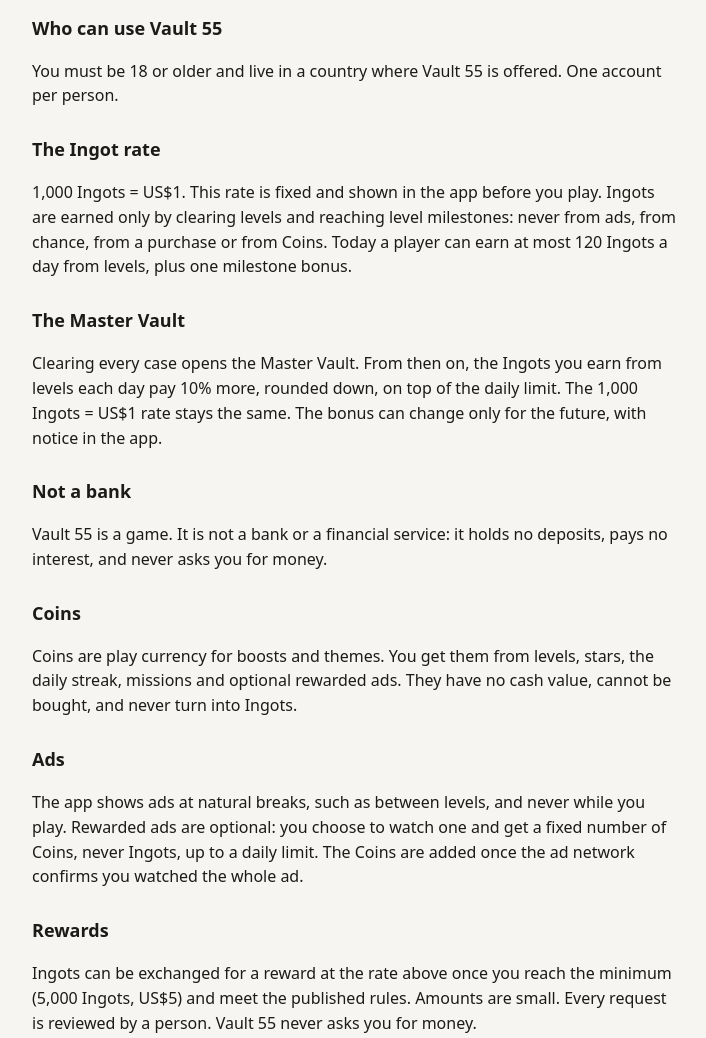
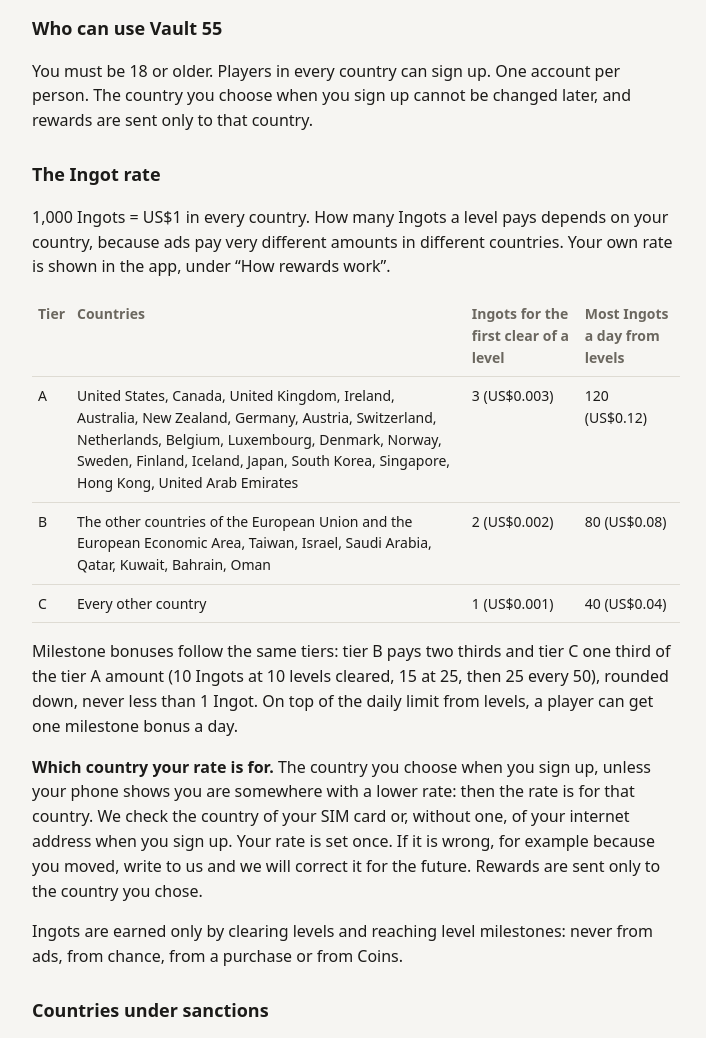
Before and after one commit to 7labs-bk/vault55-web, a plain HTML site: page terms.html in a window 1280 px wide. Shown: the part 200-1238 px from the top of the page, without its empty margins (284-990 px from the left). Drawn offline with Linux system fonts and the light colour scheme.

Commit message:
Terms: rates by country, which country the rate is for, sanctions; privacy: country checks and DB-IP

```diff
--- a/site.css
+++ b/site.css
@@ -9,3 +9,6 @@ nav { font-size: 14px; margin-bottom: 24px; } nav a { color: var(--accent); marg
 .muted { color: var(--muted); }
 a:focus-visible { outline: 2px solid var(--accent); outline-offset: 2px; }
 main a { color: var(--accent); }
+table { width: 100%; border-collapse: collapse; font-size: 14px; margin: 12px 0; }
+th, td { text-align: left; vertical-align: top; padding: 8px 6px; border-bottom: 1px solid var(--line); }
+th { color: var(--muted); font-weight: 600; }
--- a/terms.html
+++ b/terms.html
@@ -13,15 +13,28 @@
   <h1>Terms</h1>
   <p class="muted">Last updated 20 November 2026. Vault 55 is made by 7labs, Republic of Moldova. Questions: <a href="mailto:7labs7@gmail.com">7labs7@gmail.com</a>.</p>
   <h2>Who can use Vault 55</h2>
-  <p>You must be 18 or older and live in a country where Vault 55 is offered. One account per person.</p>
-  <h2>The Ingot rate</h2>
-  <p>1,000 Ingots = US$1. This rate is fixed and shown in the app before you play. Ingots are earned only by clearing levels and reaching level milestones: never from ads, from chance, from a purchase or from Coins. Today a player can earn at most 120 Ingots a day from levels, plus one milestone bonus.</p>
+  <p>You must be 18 or older. Players in every country can sign up. One account per person. The country you choose when you sign up cannot be changed later, and rewards are sent only to that country.</p>
+  <h2 id="rates">The Ingot rate</h2>
+  <p>1,000 Ingots = US$1 in every country. How many Ingots a level pays depends on your country, because ads pay very different amounts in different countries. Your own rate is shown in the app, under &ldquo;How rewards work&rdquo;.</p>
+  <table>
+    <thead><tr><th>Tier</th><th>Countries</th><th>Ingots for the first clear of a level</th><th>Most Ingots a day from levels</th></tr></thead>
+    <tbody>
+      <tr><td>A</td><td>United States, Canada, United Kingdom, Ireland, Australia, New Zealand, Germany, Austria, Switzerland, Netherlands, Belgium, Luxembourg, Denmark, Norway, Sweden, Finland, Iceland, Japan, South Korea, Singapore, Hong Kong, United Arab Emirates</td><td>3 (US$0.003)</td><td>120 (US$0.12)</td></tr>
+      <tr><td>B</td><td>The other countries of the European Union and the European Economic Area, Taiwan, Israel, Saudi Arabia, Qatar, Kuwait, Bahrain, Oman</td><td>2 (US$0.002)</td><td>80 (US$0.08)</td></tr>
+      <tr><td>C</td><td>Every other country</td><td>1 (US$0.001)</td><td>40 (US$0.04)</td></tr>
+    </tbody>
+  </table>
+  <p>Milestone bonuses follow the same tiers: tier B pays two thirds and tier C one third of the tier A amount (10 Ingots at 10 levels cleared, 15 at 25, then 25 every 50), rounded down, never less than 1 Ingot. On top of the daily limit from levels, a player can get one milestone bonus a day.</p>
+  <p><strong>Which country your rate is for.</strong> The country you choose when you sign up, unless your phone shows you are somewhere with a lower rate: then the rate is for that country. We check the country of your SIM card or, without one, of your internet address when you sign up. Your rate is set once. If it is wrong, for example because you moved, write to us and we will correct it for the future. Rewards are sent only to the country you chose.</p>
+  <p>Ingots are earned only by clearing levels and reaching level milestones: never from ads, from chance, from a purchase or from Coins.</p>
+  <h2>Countries under sanctions</h2>
+  <p>Because of sanctions laws, players in Cuba, Iran, North Korea, Syria, Russia and Belarus can play every game and earn Coins, but cannot earn Ingots or cash out. The app says so when you choose your country.</p>
   <h2>The Master Vault</h2>
   <p>Clearing every case opens the Master Vault. From then on, the Ingots you earn from levels each day pay 10% more, rounded down, on top of the daily limit. The 1,000 Ingots = US$1 rate stays the same. The bonus can change only for the future, with notice in the app.</p>
   <h2>Not a bank</h2>
   <p>Vault 55 is a game. It is not a bank or a financial service: it holds no deposits, pays no interest, and never asks you for money.</p>
   <h2>Coins</h2>
-  <p>Coins are play currency for boosts and themes. You get them from levels, stars, the daily streak, missions and optional rewarded ads. They have no cash value, cannot be bought, and never turn into Ingots.</p>
+  <p>Coins are play currency for boosts, streak freezes and themes. You get them from levels, stars, the daily streak, missions and optional rewarded ads. They have no cash value, cannot be bought, and never turn into Ingots.</p>
   <h2>Ads</h2>
   <p>The app shows ads at natural breaks, such as between levels, and never while you play. Rewarded ads are optional: you choose to watch one and get a fixed number of Coins, never Ingots, up to a daily limit. The Coins are added once the ad network confirms you watched the whole ad.</p>
   <h2>Rewards</h2>
@@ -31,7 +44,7 @@
   <h2>Fair play</h2>
   <p>Automated play, multiple accounts, or tampering with the app can lead to a request being held or rejected, or to the account being suspended. You are always told the reason and can appeal.</p>
   <h2>Changes</h2>
-  <p>Rates and rules can change. Changes are shown in the app before they apply.</p>
+  <p>Rates, tiers and rules can change. A change is shown in the app before it applies, and it applies only from its date: Ingots already earned are never reduced.</p>
   <h2>Closing your account</h2>
   <p>You can delete your account at any time in Profile, or with the web form. Ingots that were not exchanged are lost when the account is deleted.</p>
 </main>
```
Also changed, not shown: privacy.html (+2 -2 lines).
